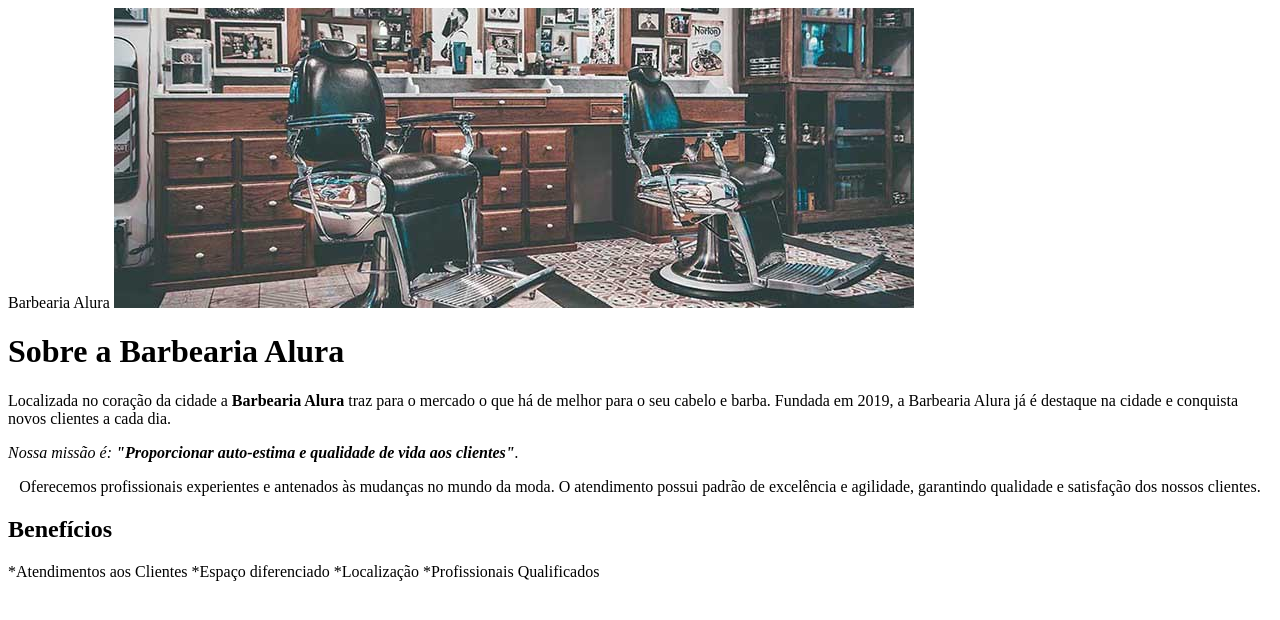
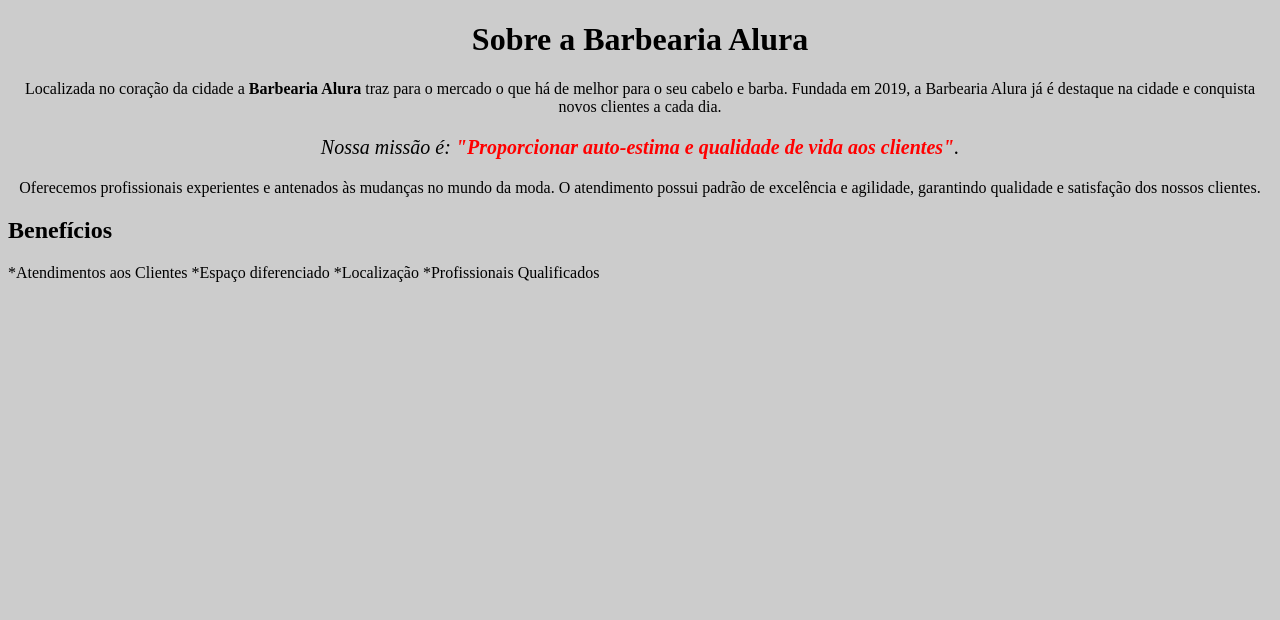
Before and after one commit to safira0407/barbeariaalura, a plain HTML site: page index.html in a window 1280 px wide. Drawn offline with Linux system fonts and the light colour scheme.

Commit message:
ad new index

```diff
--- a/index.html
+++ b/index.html
@@ -1,26 +1,22 @@
 <!DOCTYPE html>
 <html lang="pt-br">
     <head>
-        <meta charset="UTF-8"
+        <meta charset="UTF-8">
         <title>Barbearia Alura</title>
-        <link rell="stylesheet" href="style.css">
-     </head>
+        <link rel="stylesheet" href="style.css">
+    </head>
 
     <body>
-        <img src="banner.jpg">
+        <h1 style="text-align: center">Sobre a Barbearia Alura</h1>
 
-        <div>
-            <h1>Sobre a Barbearia Alura</h1>
+        <p>Localizada no coração da cidade a <strong>Barbearia Alura</strong> traz para o mercado o que há de melhor para o seu cabelo e barba.
+        Fundada em 2019, a Barbearia Alura já é destaque na cidade e conquista novos clientes a cada dia.</p>
 
-        <p style="">Localizada no coração da cidade a <strong>Barbearia Alura</strong> traz para o mercado o que há de melhor para o seu cabelo e barba.
-             Fundada em 2019, a Barbearia Alura já é destaque na cidade e conquista novos clientes a cada dia.</p>
+        <p style="font-size: 20px"><em>Nossa missão é: <strong>"Proporcionar auto-estima e qualidade de vida aos clientes"</strong>.</em></p>
 
-        <p id="missão" ><em>Nossa missão é: <strong>"Proporcionar auto-estima e qualidade de vida aos clientes"</strong>.</em></p>
+        <p>Oferecemos profissionais experientes e antenados às mudanças no mundo da moda.
+        O atendimento possui padrão de excelência e agilidade, garantindo qualidade e satisfação dos nossos clientes.</p>
 
-        <p style="text-align: center">Oferecemos profissionais experientes e antenados às mudanças no mundo da moda. O atendimento possui padrão de excelência e agilidade, garantindo
-         qualidade e satisfação dos nossos clientes.</p>
-
-        </div>
 
         <h2>Benefícios</h2>
 
```
